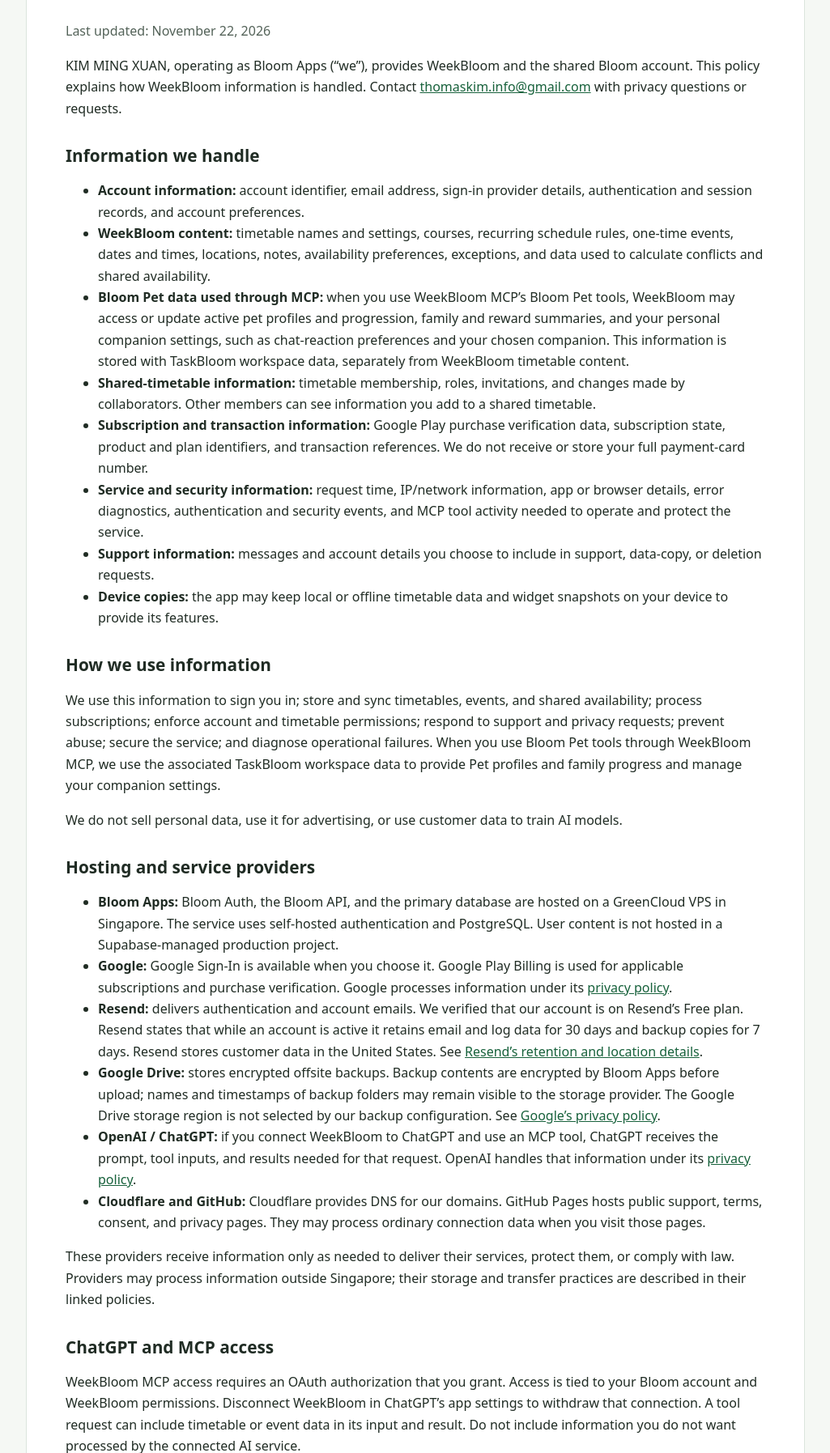
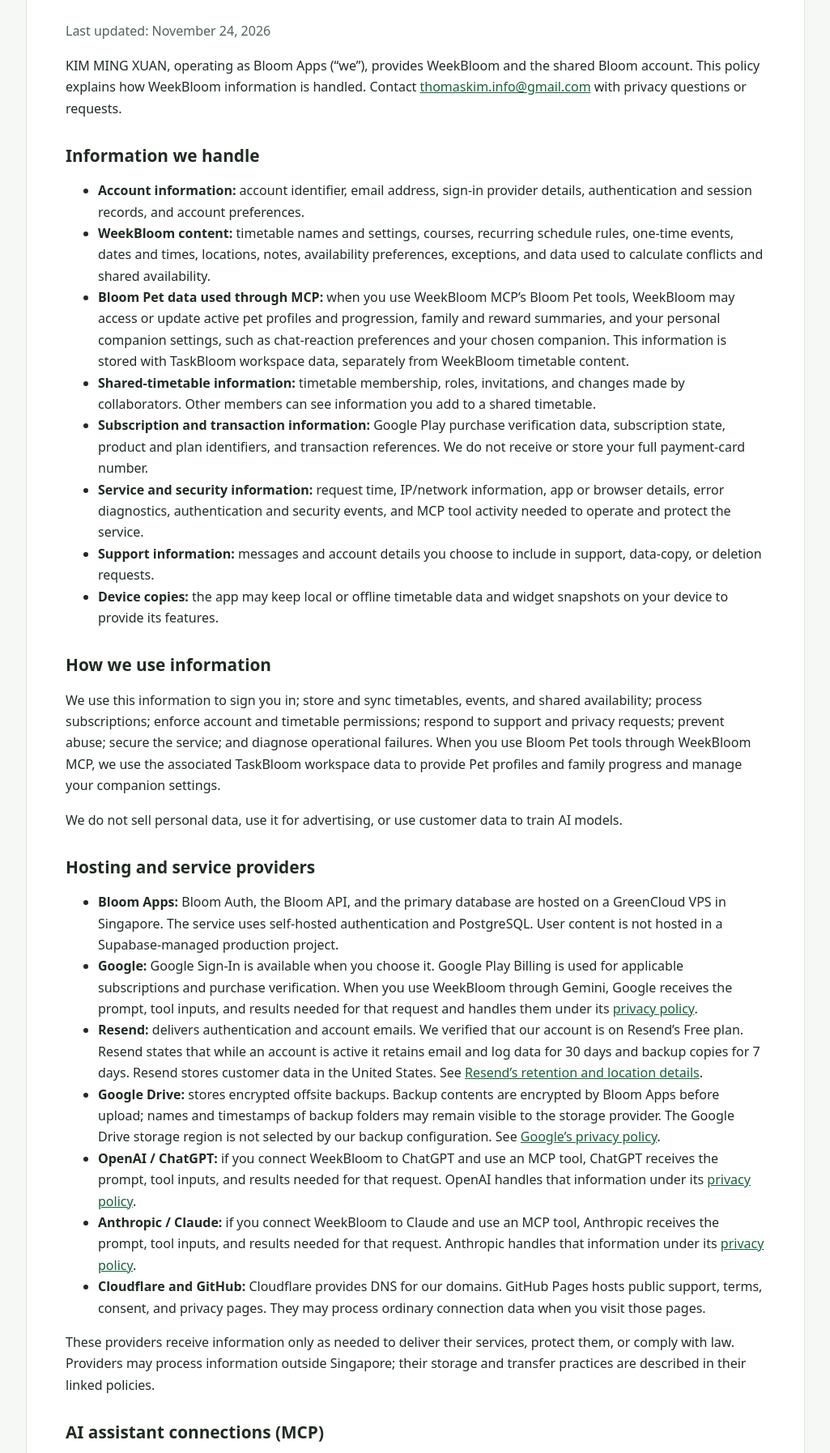
Before and after one commit to thomaskim09/weekweave-oauth-consent, a plain HTML site: page docs/site/privacy/index.html in a window 1280 px wide. Shown: the part 165-1960 px from the top of the page at 81% size, without its empty margins (127-1152 px from the left). Drawn offline with Linux system fonts and the light colour scheme.

Commit message:
docs: disclose connected AI assistant data flows

```diff
--- a/docs/site/privacy/index.html
+++ b/docs/site/privacy/index.html
@@ -31,7 +31,7 @@
     <a href="../terms/">Terms</a>
   </nav>
   <h1>WeekBloom Privacy Policy</h1>
-  <p class="updated">Last updated: November 22, 2026</p>
+  <p class="updated">Last updated: November 24, 2026</p>
 
   <p>KIM MING XUAN, operating as Bloom Apps (“we”), provides WeekBloom and the shared Bloom account. This policy explains how WeekBloom information is handled. Contact <a href="mailto:thomaskim.info@gmail.com">thomaskim.info@gmail.com</a> with privacy questions or requests.</p>
 
@@ -54,16 +54,17 @@
   <h2>Hosting and service providers</h2>
   <ul>
     <li><strong>Bloom Apps:</strong> Bloom Auth, the Bloom API, and the primary database are hosted on a GreenCloud VPS in Singapore. The service uses self-hosted authentication and PostgreSQL. User content is not hosted in a Supabase-managed production project.</li>
-    <li><strong>Google:</strong> Google Sign-In is available when you choose it. Google Play Billing is used for applicable subscriptions and purchase verification. Google processes information under its <a href="https://policies.google.com/privacy">privacy policy</a>.</li>
+    <li><strong>Google:</strong> Google Sign-In is available when you choose it. Google Play Billing is used for applicable subscriptions and purchase verification. When you use WeekBloom through Gemini, Google receives the prompt, tool inputs, and results needed for that request and handles them under its <a href="https://policies.google.com/privacy">privacy policy</a>.</li>
     <li><strong>Resend:</strong> delivers authentication and account emails. We verified that our account is on Resend’s Free plan. Resend states that while an account is active it retains email and log data for 30 days and backup copies for 7 days. Resend stores customer data in the United States. See <a href="https://resend.com/security/gdpr">Resend’s retention and location details</a>.</li>
     <li><strong>Google Drive:</strong> stores encrypted offsite backups. Backup contents are encrypted by Bloom Apps before upload; names and timestamps of backup folders may remain visible to the storage provider. The Google Drive storage region is not selected by our backup configuration. See <a href="https://policies.google.com/privacy">Google’s privacy policy</a>.</li>
     <li><strong>OpenAI / ChatGPT:</strong> if you connect WeekBloom to ChatGPT and use an MCP tool, ChatGPT receives the prompt, tool inputs, and results needed for that request. OpenAI handles that information under its <a href="https://openai.com/policies/privacy-policy/">privacy policy</a>.</li>
+  <li><strong>Anthropic / Claude:</strong> if you connect WeekBloom to Claude and use an MCP tool, Anthropic receives the prompt, tool inputs, and results needed for that request. Anthropic handles that information under its <a href="https://www.anthropic.com/legal/privacy">privacy policy</a>.</li>
     <li><strong>Cloudflare and GitHub:</strong> Cloudflare provides DNS for our domains. GitHub Pages hosts public support, terms, consent, and privacy pages. They may process ordinary connection data when you visit those pages.</li>
   </ul>
   <p>These providers receive information only as needed to deliver their services, protect them, or comply with law. Providers may process information outside Singapore; their storage and transfer practices are described in their linked policies.</p>
 
-  <h2>ChatGPT and MCP access</h2>
-  <p>WeekBloom MCP access requires an OAuth authorization that you grant. Access is tied to your Bloom account and WeekBloom permissions. Disconnect WeekBloom in ChatGPT’s app settings to withdraw that connection. A tool request can include timetable or event data in its input and result. Do not include information you do not want processed by the connected AI service.</p>
+  <h2>AI assistant connections (MCP)</h2>
+  <p>WeekBloom can connect to AI assistants that support its MCP server, including ChatGPT, Claude, and Gemini when those integrations are available. When you authorize an assistant and use a WeekBloom tool, the assistant provider receives the prompt, tool inputs, and WeekBloom information returned for that request. This can include timetable names and settings, courses, schedules, event dates and times, locations, notes, availability, exceptions, and shared-timetable information, depending on the tools you use and your account permissions. Event titles, locations, and notes are user-entered and may contain sensitive details, including health-related details. Access is tied to the Bloom account you authorize. Disconnect WeekBloom in the connected assistant’s settings to withdraw that connection. The assistant provider handles prompts and tool data under its own privacy terms. Do not include information you do not want that provider to process. Bloom Apps does not use customer content to train AI models.</p>
 
   <h2>Retention and deletion</h2>
   <p>We keep account and WeekBloom content while your account remains active. You can request WeekBloom-only deletion, TaskBloom-only deletion, or deletion of the full Bloom account from the app or the <a href="https://auth.thomaskim.top/account-deletion">public account-deletion page</a>. We verify the signed-in account and process verified deletion requests within 30 days; in-app requests are normally applied immediately. Product-only deletion preserves the shared Bloom sign-in and the other app’s data. Full-account deletion removes both apps’ data and Bloom sign-in.</p>
@@ -73,7 +74,7 @@
   <p>Diagnostic logs are retained for up to 14 days. Authentication and security audit records are retained for up to 30 days. These short retention periods do not apply to your timetable history while your account is active or to transaction records retained for the purposes above.</p>
 
   <h2>Access, copies, and choices</h2>
-  <p>You can request a copy of your personal information, ask us to correct it, or ask a privacy question by emailing <a href="mailto:thomaskim.info@gmail.com">thomaskim.info@gmail.com</a>. We verify account control before providing a copy or acting on a request. There is no self-service export at this time. You can disconnect ChatGPT access in ChatGPT’s app settings and can sign out of Bloom Apps on your devices.</p>
+  <p>You can request a copy of your personal information, ask us to correct it, or ask a privacy question by emailing <a href="mailto:thomaskim.info@gmail.com">thomaskim.info@gmail.com</a>. We verify account control before providing a copy or acting on a request. There is no self-service export at this time. You can disconnect an AI assistant connection in that assistant’s settings and can sign out of Bloom Apps on your devices.</p>
 
   <h2>Security</h2>
   <p>We use HTTPS for network connections, server-side account and product authorization, restricted access to the backend, and encrypted backup files before offsite upload. No method of storage or transmission is completely secure.</p>
@@ -82,7 +83,7 @@
   <p>People aged 13–17 may use WeekBloom. We do not market WeekBloom to children under 13. If you believe a child under 13 has provided personal information, contact us at <a href="mailto:thomaskim.info@gmail.com">thomaskim.info@gmail.com</a>.</p>
 
   <h2>International processing and changes</h2>
-  <p>Primary Bloom Apps data is hosted in Singapore. Resend stores customer data in the United States. Google, OpenAI, and GitHub may process information in other countries. We link to provider privacy information above so you can review their practices. We may update this policy when our services or practices change; the date at the top shows when this version was last revised.</p>
+  <p>Primary Bloom Apps data is hosted in Singapore. Resend stores customer data in the United States. Google, OpenAI, Anthropic, and GitHub may process information in other countries. We link to provider privacy information above so you can review their practices. We may update this policy when our services or practices change; the date at the top shows when this version was last revised.</p>
 </main>
 </body>
 </html>
```
